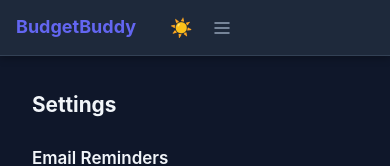
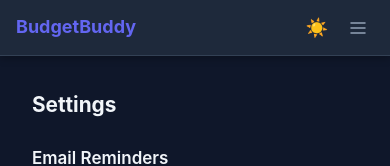
Before and after one commit to wolfej4/budgetapp, a React (Vite) app in the folder client/: page /settings in a window 390 px wide. Shown: the top 166 px of the page. Built offline with nearby package versions, Linux system fonts and the light colour scheme; no server answers; sample sign-in values are in the browser's storage.

Commit message:
Push theme toggle and hamburger to far right on mobile
Replace inline style div with .navbar-actions class that has
margin-left: auto, keeping the buttons pinned to the right edge
on all screen sizes.

https://claude.ai/code/session_01D55UcEtrPJMfx52ZRaRA9G

```diff
--- a/client/src/components/Navbar.jsx
+++ b/client/src/components/Navbar.jsx
@@ -67,7 +67,7 @@ export default function Navbar() {
           {isAdmin && navLink('/admin', 'Admin')}
         </div>
 
-        <div style={{ display: 'flex', alignItems: 'center', gap: 8 }}>
+        <div className="navbar-actions">
           <button
             className="btn btn-icon"
             onClick={toggleTheme}
--- a/client/src/index.css
+++ b/client/src/index.css
@@ -115,6 +115,13 @@ body {
   display: flex;
   gap: 4px;
   flex: 1;
+}
+
+.navbar-actions {
+  display: flex;
+  align-items: center;
+  gap: 8px;
+  margin-left: auto;
 }
 
 .nav-link {
```
